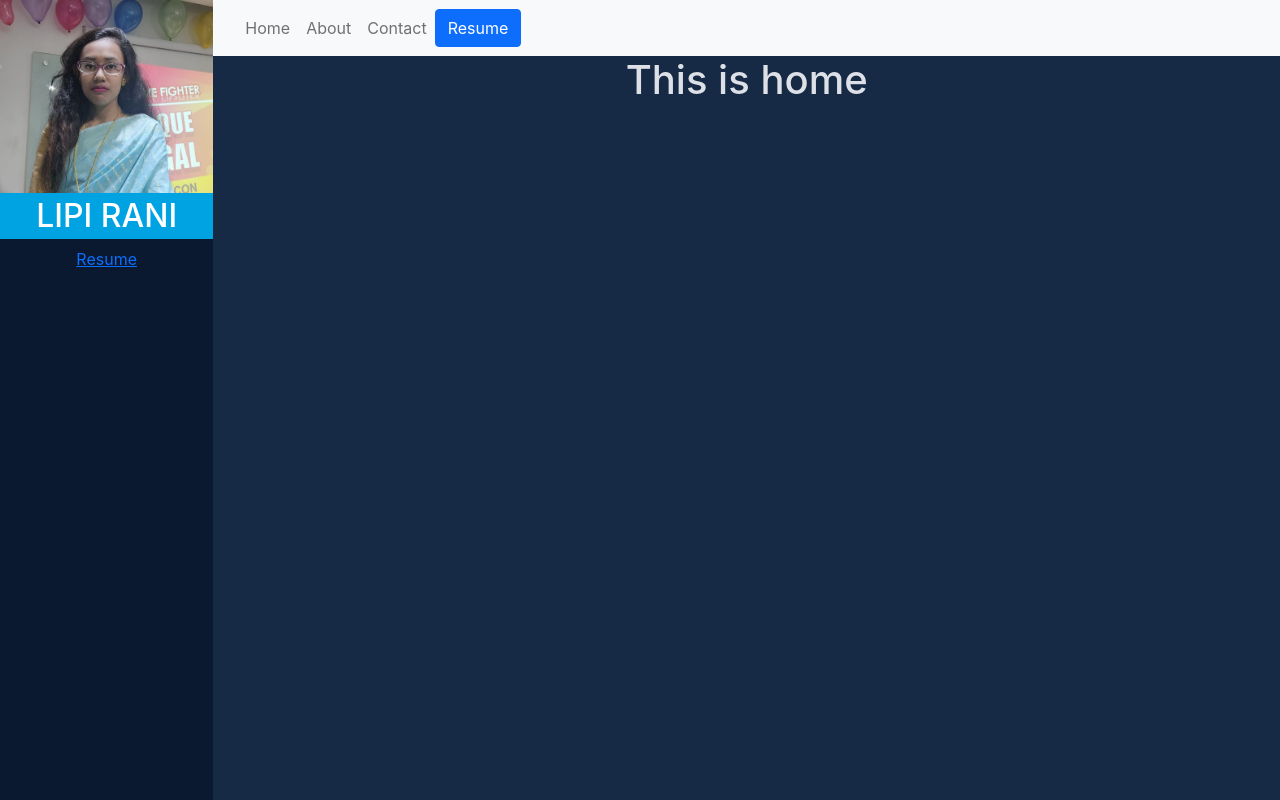
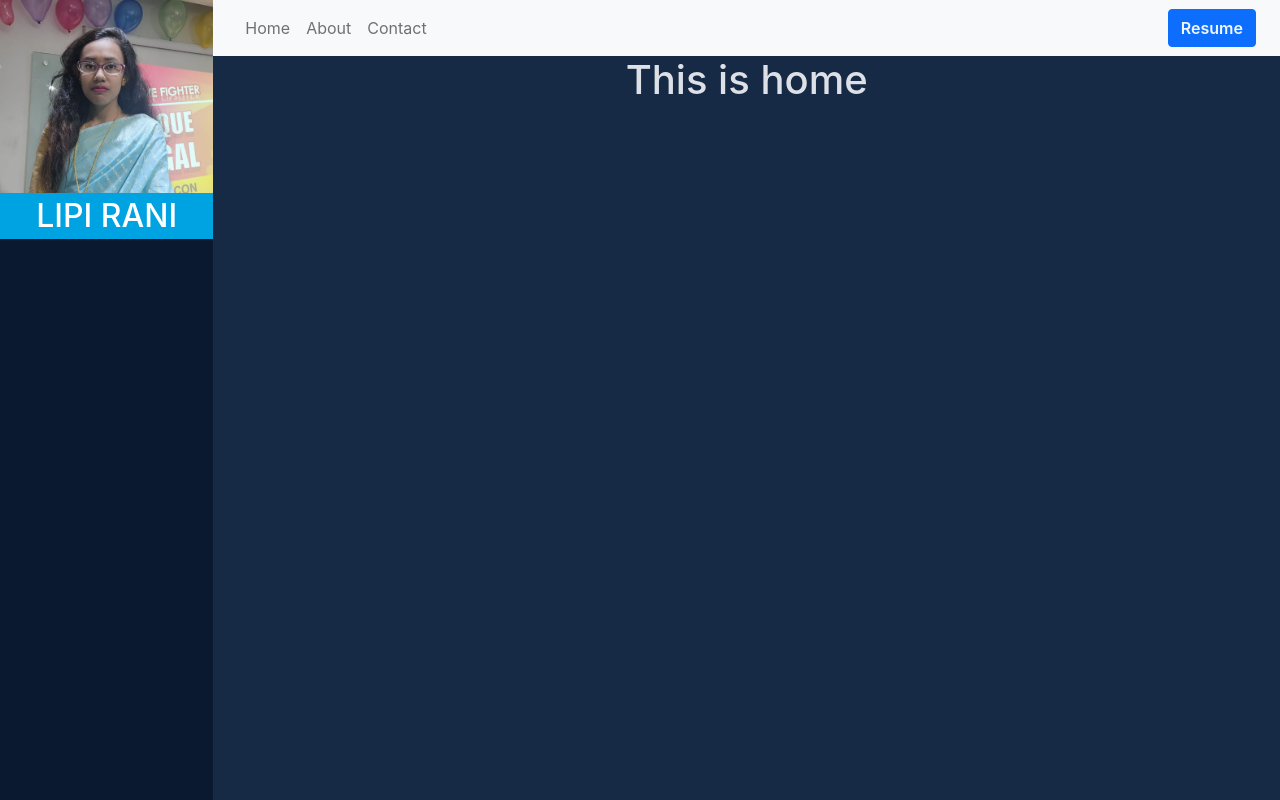
Before and after one commit to torisd560/lipi-rani-portfolio-website, a React (Create React App) app: page / in a window 1280 px wide. Built offline with nearby package versions, Linux system fonts and the light colour scheme.

Commit message:
added all

```diff
--- /dev/null
+++ b/src/Pages/Shared/Header/Header.css
@@ -0,0 +1,5 @@
+.resume-btn a{
+ color: aliceblue;
+ text-decoration: none;
+ font-weight: 600;
+}
--- a/src/Pages/Shared/Header/Header.js
+++ b/src/Pages/Shared/Header/Header.js
@@ -1,7 +1,6 @@
-import Button from '@restart/ui/esm/Button';
 import React from 'react';
 import lipiImg from '../../../images/portfolio.jpg'
-
+import './Header.css'
 const Header = () => {
     return (
         <div className='text-center' >
@@ -9,7 +8,6 @@ const Header = () => {
                 <img src={lipiImg} alt="" className='img-fluid' style={{ verticalAlign: 'super' }} />
                 <h2 className='p-1 w-100 text-white' style={{ backgroundColor: '#00A3E1', position: 'absolute', bottom: 0, left: 0 }}>LIPI RANI</h2>
             </div>
-            <a title = "_blank" href="https://drive.google.com/file/d/1t9yGU7-_TSGQObXSRY0-L4LJpAkqqEpg/view?usp=sharing">Resume</a>
         </div>
     );
 };
--- a/src/Pages/Shared/Header/HeaderHome/Header.js
+++ b/src/Pages/Shared/Header/HeaderHome/Header.js
@@ -6,15 +6,17 @@ const Header = () => {
     return (
         <div>
             <Navbar collapseOnSelect expand="lg" bg="light" variant="light">
-                <Container className=''>
+                <Container>
                     <Navbar.Toggle aria-controls="responsive-navbar-nav" />
                     <Navbar.Collapse id="responsive-navbar-nav">
                         <Nav className="me-auto custom-nav align-items-center">
                             <Nav.Link as={Link} to="/home">Home</Nav.Link>
                             <Nav.Link as={Link} to="/about">About</Nav.Link>
                             <Nav.Link as={Link} to="/contact">Contact</Nav.Link>
-                            <Button>Resume</Button>
                         </Nav>
+                        <div className="ms-auto ">
+                                <Button className='resume-btn'> <a target="_blank" href="https://drive.google.com/file/d/1t9yGU7-_TSGQObXSRY0-L4LJpAkqqEpg/view?usp=sharing">Resume</a></Button>
+                            </div>
                     </Navbar.Collapse>
                 </Container>
             </Navbar>
```
Also changed, not shown: 1 other file (tests, documents, lock files or other folders).
